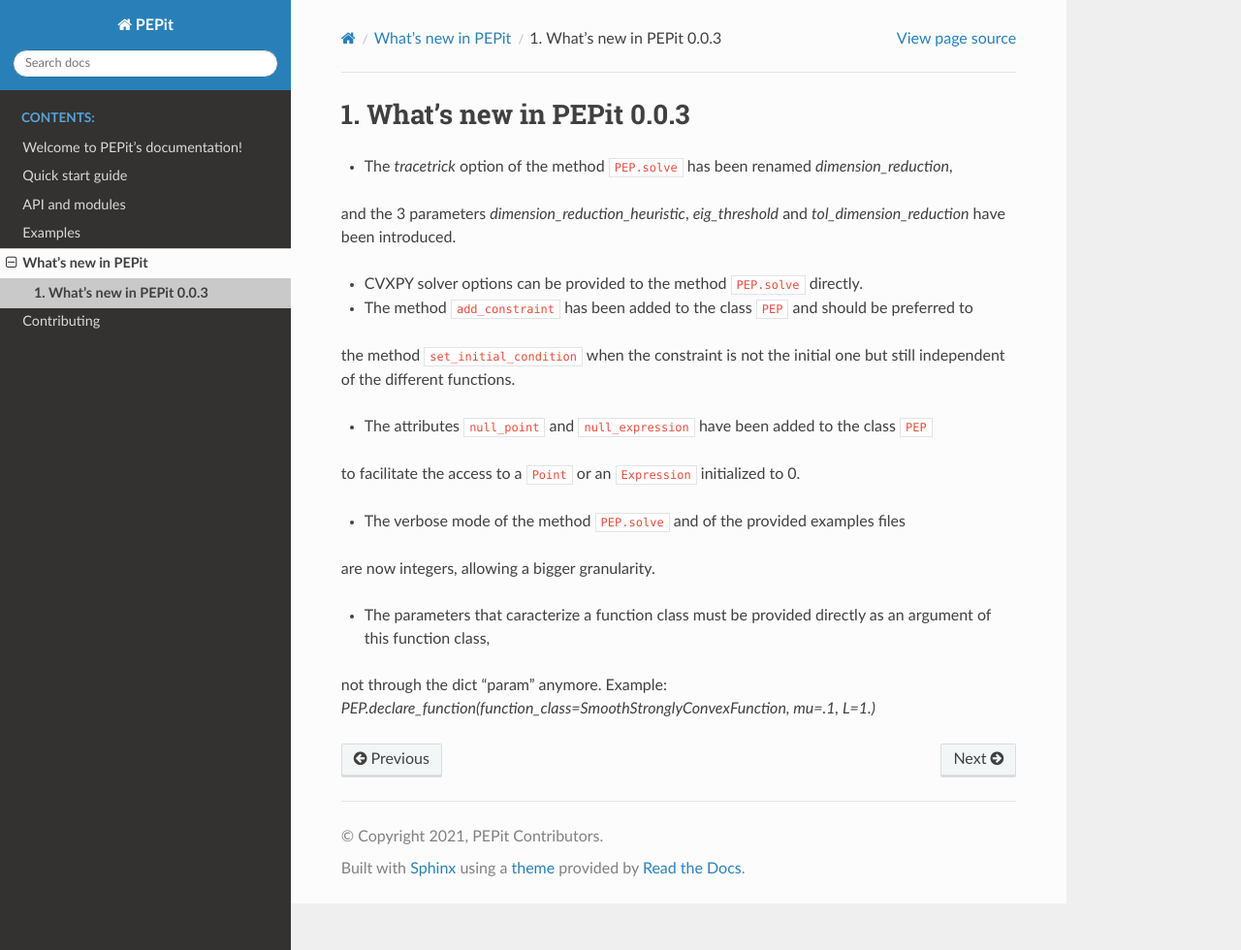
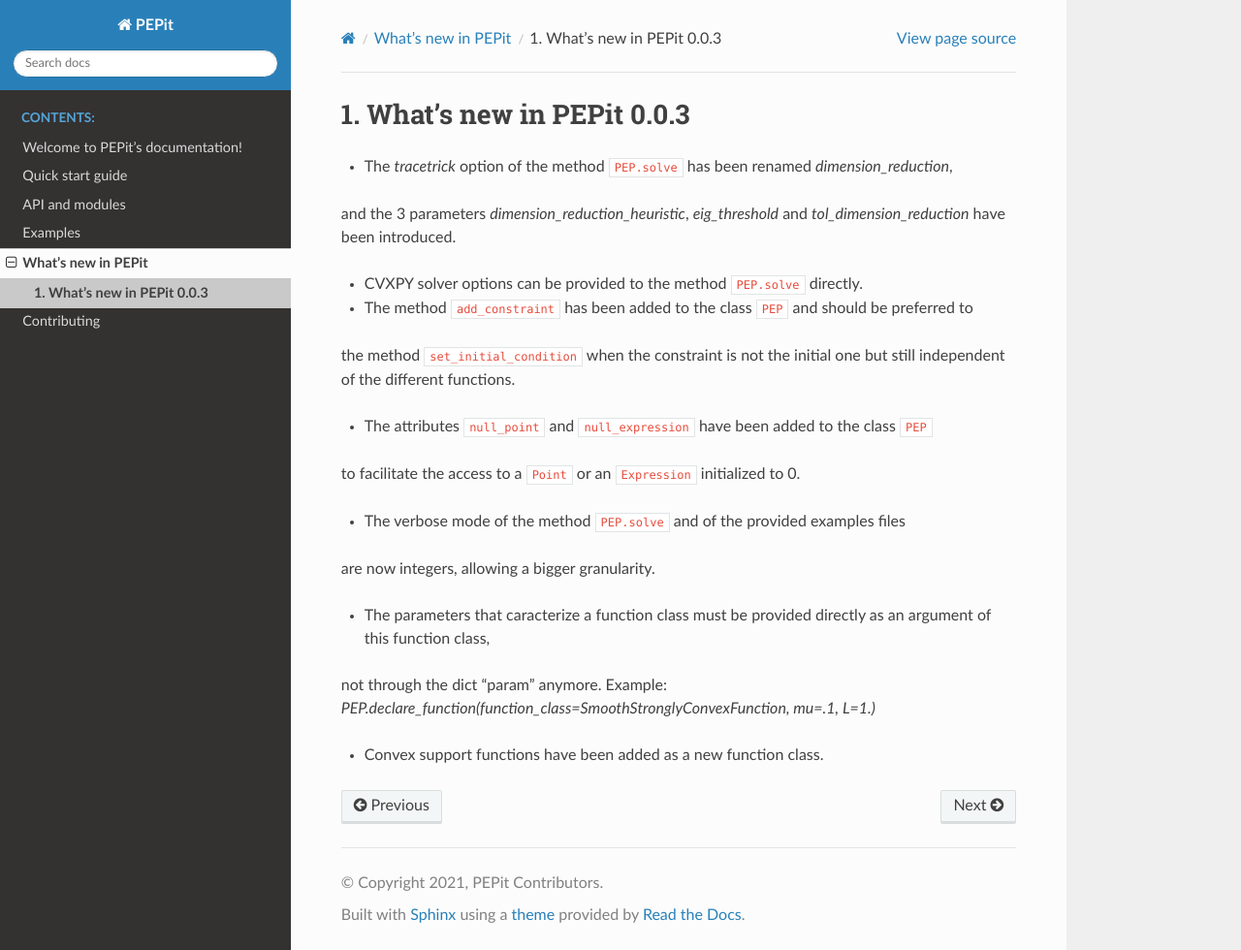
Before and after one commit to PerformanceEstimation/PEPit, a Sphinx documentation site: the page built from docs/source/whatsnew/0.0.3.rst, in a window 1280 px wide and 980 px high. Shown: the whole window at 97% size. Built offline with Sphinx 7.4.7 and the Read the Docs theme 2.0.0, drawn with Linux system fonts in a browser that asks for light colours.

Commit message:
Update doc

```diff
--- a/docs/source/api/functions.rst
+++ b/docs/source/api/functions.rst
@@ -46,3 +46,9 @@
 .. autoclass:: PEPit.functions.ConvexIndicatorFunction
    :members:
    :show-inheritance:
+
+Convex support functions
+------------------------
+.. autoclass:: PEPit.functions.ConvexSupportFunction
+   :members:
+   :show-inheritance:
--- a/docs/source/whatsnew/0.0.3.rst
+++ b/docs/source/whatsnew/0.0.3.rst
@@ -20,3 +20,5 @@
 - The parameters that caracterize a function class must be provided directly as an argument of this function class,
 not through the dict "param" anymore.
 Example: `PEP.declare_function(function_class=SmoothStronglyConvexFunction, mu=.1, L=1.)`
+
+- Convex support functions have been added as a new function class.
```
